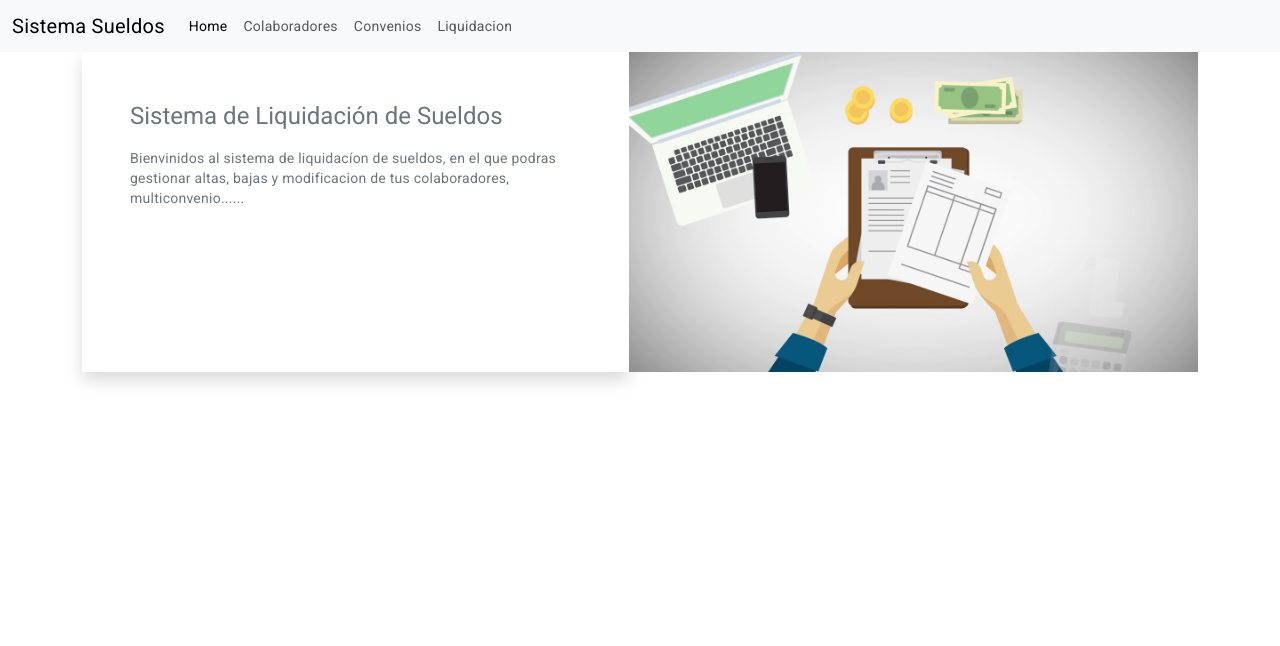
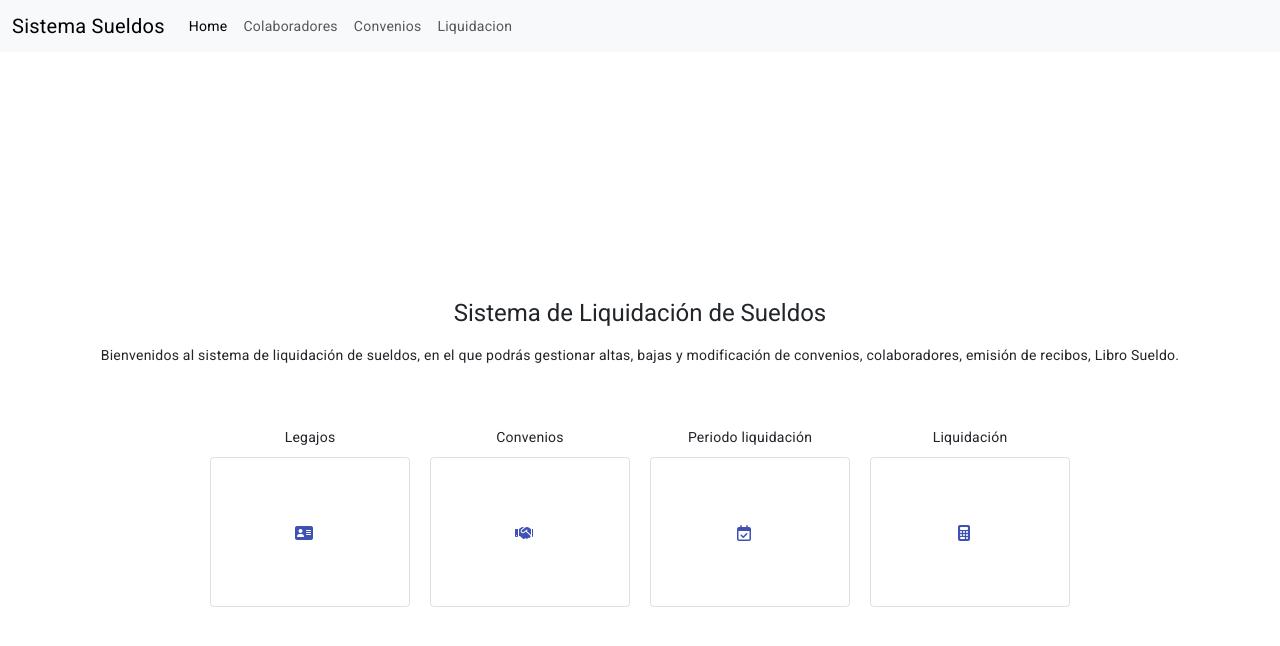
Before and after one commit to Soledad1988/sueldosFrontEnd, an Angular app: page /menu in a window 1280 px wide. Shown: the top 646 px of the page. Built offline with nearby package versions, Linux system fonts and the light colour scheme.

Commit message:
Cambios en página principal

```diff
--- a/src/app/componenets/home/home.component.html
+++ b/src/app/componenets/home/home.component.html
@@ -1,21 +1,47 @@
-<div class="container">
+<div class="container" style="display: flex; flex-direction: column; justify-content: center; align-items: center; height: 100vh;">
 
-    <div class="container" class="d-flex justify-content-start">
+    <section style="text-align: center; margin-bottom: 50px;">
+        <h1>Sistema de Liquidación de Sueldos</h1>
+        <p>Bienvenidos al sistema de liquidación de sueldos,
+            en el que podrás gestionar altas, bajas y modificación de convenios,
+            colaboradores, emisión de recibos, Libro Sueldo.
+        </p>
+    </section>
 
-        <section class="bg-white p-5 text-secondary shadow" style="width: 50rem">
-            <h1>Sistema de Liquidación de Sueldos</h1>
-            <p>Bienvinidos al sistema de liquidacíon de sueldos,
-                en el que podras gestionar altas, bajas y modificacion de tus colaboradores,
-                multiconvenio......
-            </p>
-        </section>
+    <section style="display: flex; justify-content: center; align-items: center; gap: 20px;">
+        <div style="text-align: center;">
+            <label for="btn1" style="display: block; margin-bottom: 10px;">Legajos</label>
+            <a href="/colaborador" style="text-decoration: none;">
+                <button id="btn1" mat-stroked-button class="mat-primary" style="width: 200px; height: 150px;">
+                    <mat-icon style="font-size: 16px;"><i class="fa fa-address-card" aria-hidden="true"></i></mat-icon>
+                </button>
+            </a>
+        </div>
 
+        <div style="text-align: center;">
+            <label for="btn1" style="display: block; margin-bottom: 10px;">Convenios</label>
+            <a href="/convenio" style="text-decoration: none;">
+                <button id="btn1" mat-stroked-button class="mat-primary" style="width: 200px; height: 150px;">
+                    <mat-icon style="font-size: 16px;"><i class="fa fa-handshake" aria-hidden="true"></i></mat-icon>
+                </button>
+            </a>
+        </div>
 
-        <section class="container" class="d-flex justify-content-end">
-        <div>
-            <img src="../../../assets/imagenes/portada.jpg" style="height: 20rem">
+        <div style="text-align: center;">
+            <label for="btn2" style="display: block; margin-bottom: 10px;">Periodo liquidación</label>
+            <button id="btn2" mat-stroked-button class="mat-primary" style="width: 200px; height: 150px;">
+                <mat-icon style="font-size: 16px;"><i class="fa fa-calendar-check-o" aria-hidden="true"></i></mat-icon>
+            </button>
         </div>
-        </section>
 
-    </div>
+        <div style="text-align: center;">
+            <label for="btn3" style="display: block; margin-bottom: 10px;">Liquidación</label>
+            <a href="/liquidacion" style="text-decoration: none;">
+                <button id="btn3" mat-stroked-button class="mat-primary" style="width: 200px; height: 150px;">
+                    <mat-icon style="font-size: 16px;"><i class="fa fa-calculator" aria-hidden="true"></i></mat-icon>
+                </button>
+            </a>
+        </div>
+    </section>
+
 </div>
```
